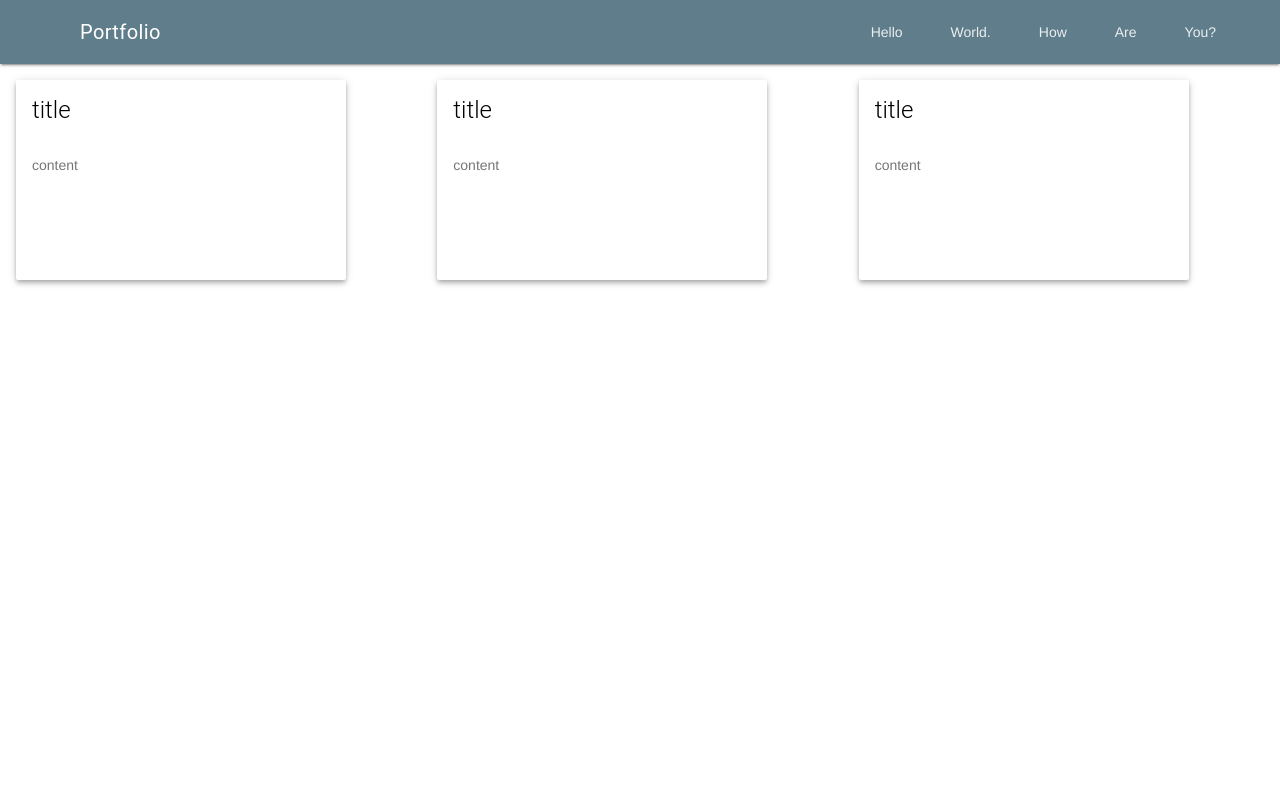
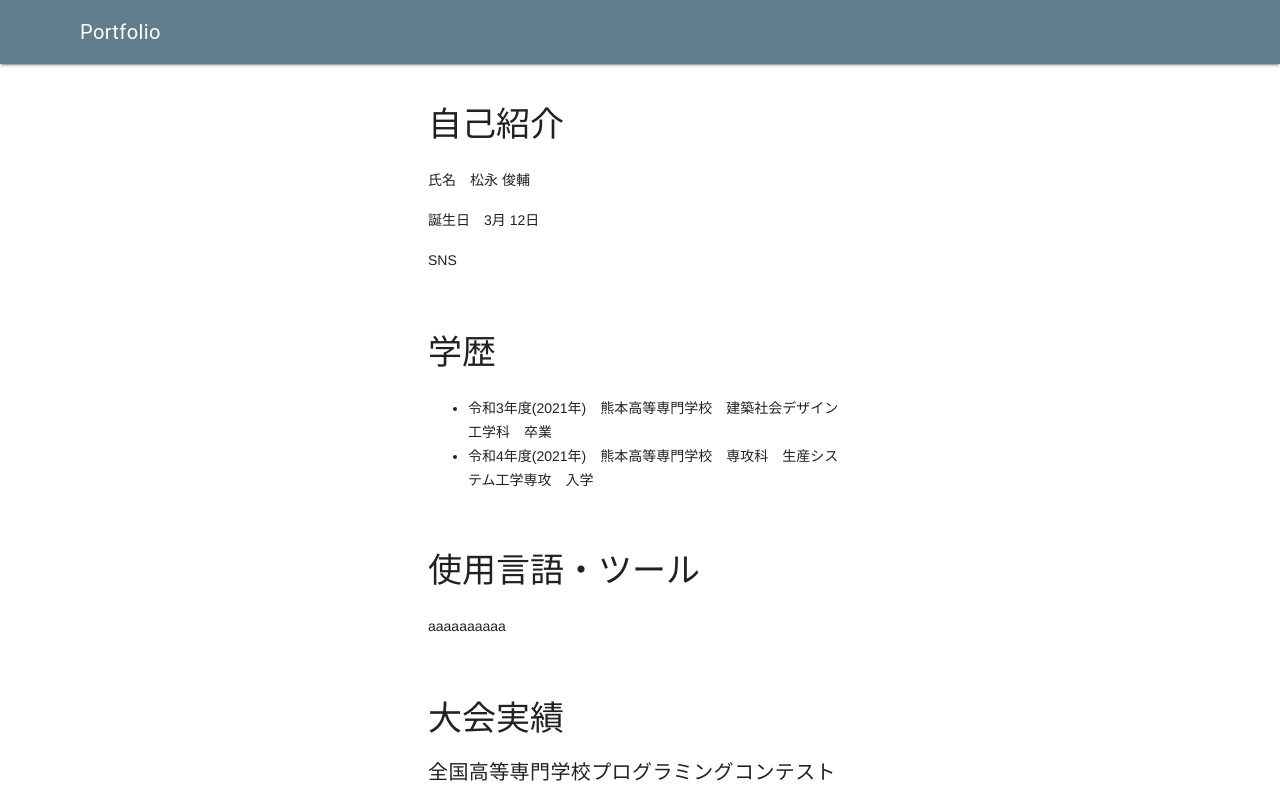
Before and after one commit to shunmame/Portfolio, a plain HTML site: page index.html in a window 1280 px wide. Drawn offline with nearby package versions, Linux system fonts and the light colour scheme.

Commit message:
内容書いた

```diff
--- a/index.html
+++ b/index.html
@@ -15,20 +15,20 @@
 <body>
     <div class="mdl-layout mdl-js-layout mdl-layout--fixed-header">
         <header class="mdl-layout__header">
-            <img class="mdl-layout-icon"></img>
+            <!-- <img class="mdl-layout-icon"></img> -->
             <div class="mdl-layout__header-row">
                 <span class="mdl-layout__title">Portfolio</span>
                 <div class="mdl-layout-spacer"></div>
-                <nav class="mdl-navigation">
+                <!-- <nav class="mdl-navigation">
                     <a class="mdl-navigation__link" href="#">Hello</a>
                     <a class="mdl-navigation__link" href="#">World.</a>
                     <a class="mdl-navigation__link" href="#">How</a>
                     <a class="mdl-navigation__link" href="#">Are</a>
                     <a class="mdl-navigation__link" href="#">You?</a>
-                </nav>
+                </nav> -->
             </div>
         </header>
-        <div class="mdl-layout__drawer">
+        <!-- <div class="mdl-layout__drawer">
             <span class="mdl-layout__title">Portfolio</span>
             <nav class="mdl-navigation">
                 <a class="mdl-navigation__link" href="#">Hello</a>
@@ -37,39 +37,45 @@
                 <a class="mdl-navigation__link" href="#">Are</a>
                 <a class="mdl-navigation__link" href="#">You?</a>
             </nav>
-        </div>
+        </div> -->
         <main class="mdl-layout__content">
             <div class="mdl-grid">
-                <div class="mdl-cell mdl-cell--4-col">
-                    <div class="mdl-card mdl-shadow--4dp">
-                        <div class="mdl-card__title">
-                            <h2 class="mdl-card__title-text">title</h2>
-                        </div>
-                        <div class="mdl-card__supporting-text">
-                            content
-                        </div>
-                    </div>
+                <div class="mdl-cell mdl-cell--3-col"></div>
+                <div class="mdl-cell mdl-cell--6-col">
+                    <h3>自己紹介</h3>
+                    <p>氏名　松永 俊輔</p>
+                    <p>誕生日　3月 12日</p>
+                    <p>SNS</p>
+                    <br>
+
+                    <h3>学歴</h3>
+                    <ul>
+                        <li>令和3年度(2021年)　熊本高等専門学校　建築社会デザイン工学科　卒業</li>
+                        <li>令和4年度(2021年)　熊本高等専門学校　専攻科　生産システム工学専攻　入学</li>
+                    </ul>
+                    <br>
+
+                    <h3>使用言語・ツール</h3>
+                    <p>aaaaaaaaaa</p>
+                    <br>
+
+                    <h3>大会実績</h3>
+                    <h5>全国高等専門学校プログラミングコンテスト</h5>
+                    <ul>
+                        <li>第27回大会　自由部門　特別賞・企業賞</li>
+                        <li>第29回大会　自由部門　/　競技アイデア部門　特別賞</li>
+                        <li>第30回大会　課題部門　企業賞</li>
+                        <li>第31回大会　課題部門　</li>
+                    </ul>
+                    <br>
+
+                    <h3>インターン等</h3>
+                    <ul>
+                        <li>富士通クラウドテクノロジーズ株式会社　3週間(実働15日)</li>
+                    </ul>
+                    <br>
                 </div>
-                <div class="mdl-cell mdl-cell--4-col">
-                    <div class="mdl-card mdl-shadow--4dp">
-                        <div class="mdl-card__title">
-                            <h2 class="mdl-card__title-text">title</h2>
-                        </div>
-                        <div class="mdl-card__supporting-text">
-                            content
-                        </div>
-                    </div>
-                </div>
-                <div class="mdl-cell mdl-cell--4-col">
-                    <div class="mdl-card mdl-shadow--4dp">
-                        <div class="mdl-card__title">
-                            <h2 class="mdl-card__title-text">title</h2>
-                        </div>
-                        <div class="mdl-card__supporting-text">
-                            content
-                        </div>
-                    </div>
-                </div>
+                <div class="mdl-cell mdl-cell--3-col"></div>
             </div>
         </main>
     </div>
--- a/style.css
+++ b/style.css
@@ -0,0 +1,4 @@
+main {
+    margin-right: 15%;
+    margin-left: 15%;
+}
```
